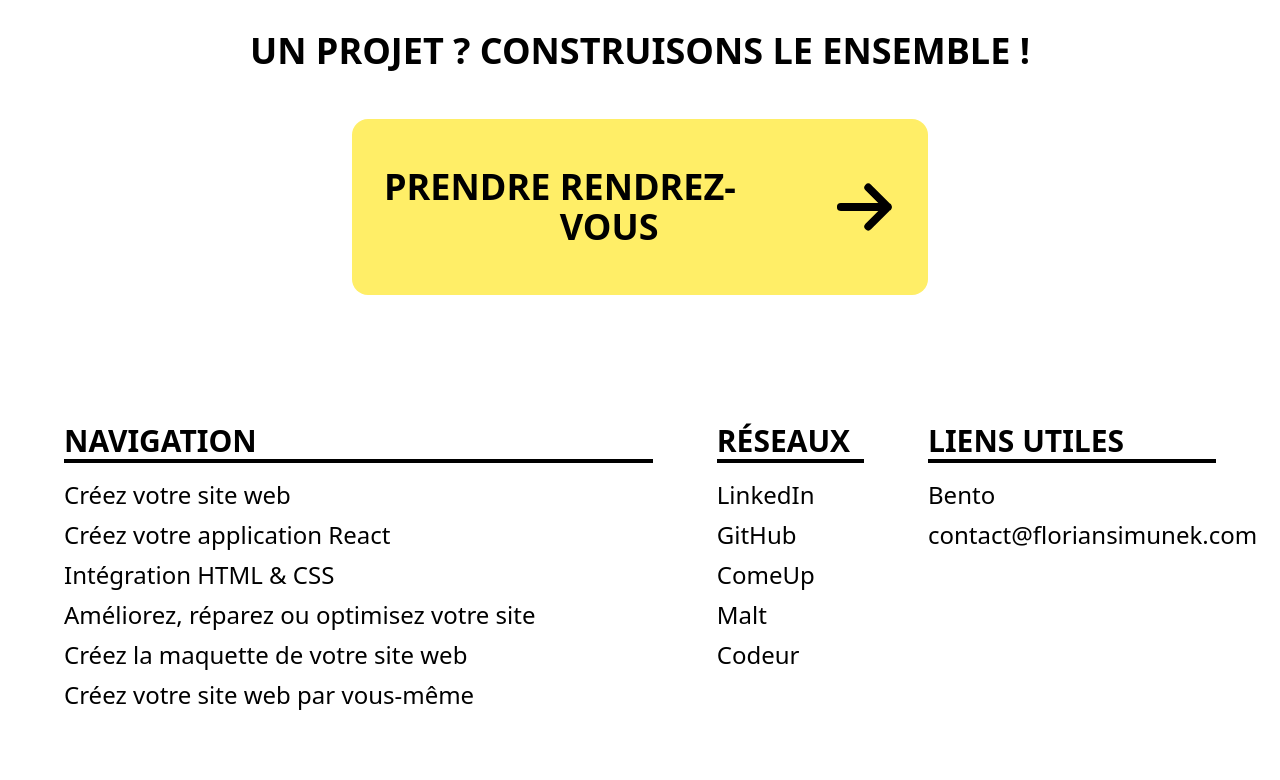
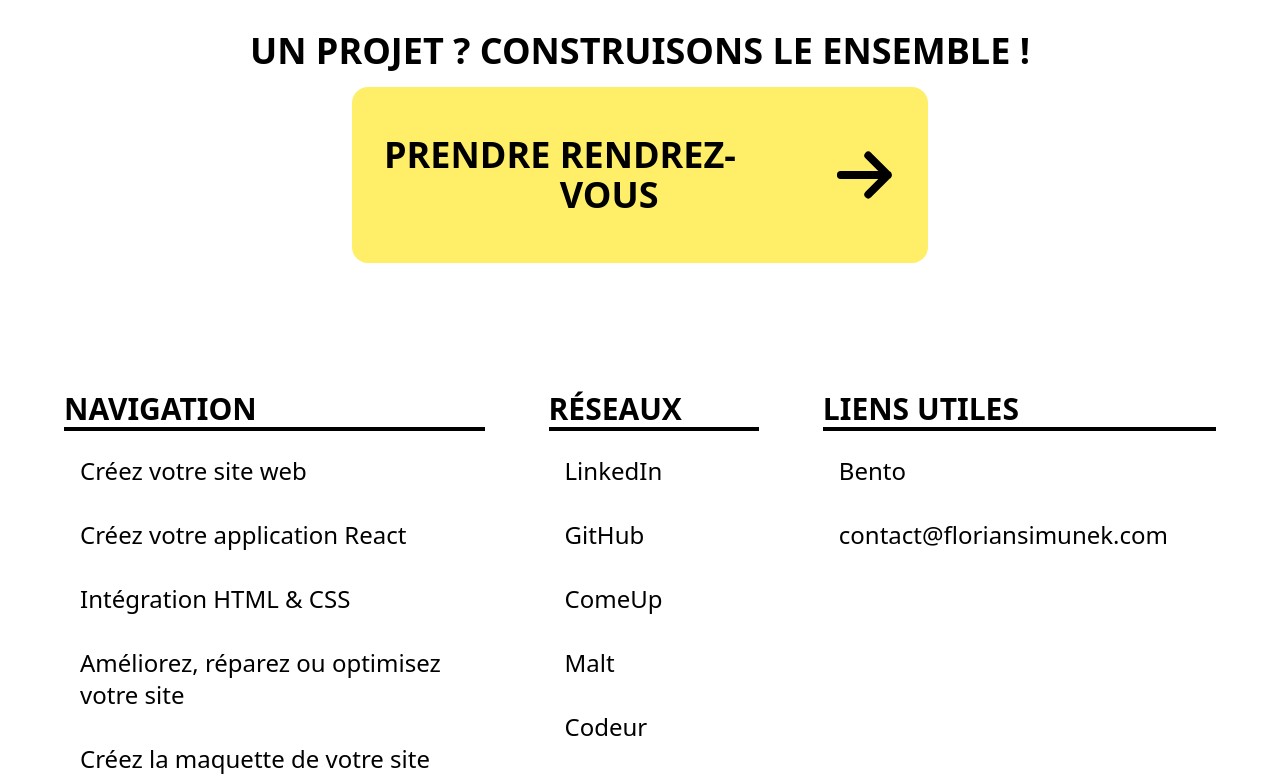
Before and after one commit to floriansimunek/floriansimunek.com, a React (Vite) app: page / in a window 1280 px wide. Shown: the part 5633-6413 px from the top of the page. Built offline with nearby package versions, Linux system fonts and the light colour scheme; a web font is replaced by a local one.

Commit message:
💫 Add Footer animations

```diff
--- a/src/components/Footer.jsx
+++ b/src/components/Footer.jsx
@@ -1,3 +1,4 @@
+import { HashLink } from 'react-router-hash-link';
 import ArrowLink from './ArrowLink';
 import CTA from './CTA';
 
@@ -23,128 +24,84 @@ function Footer() {
         <h4 className="uppercase text-2xl md:text-3xl lg:text-4xl font-bold">
           un projet ? construisons le ensemble !
         </h4>
-        <CTA className="lg:w-2/4 mx-auto lg:mt-8" dark />
+        <CTA className="lg:w-2/4 mx-auto" dark />
       </div>
       <div className="middle w-full">
         <nav className="w-full flex flex-col justify-center items-center gap-8 lg:gap-16 lg:flex-row lg:items-start">
-          <ul className="w-full flex flex-col gap-2">
-            <li className="uppercase mb-2 font-bold text-2xl md:text-3xl w-full border-b-4 border-black">
-              Navigation
-            </li>
-            <li>
-              <a href="#website-creation" className="text-lg md:text-2xl">
-                Créez votre site web
-              </a>
-            </li>
-            <li>
-              <a href="#react-app-creation" className="text-lg md:text-2xl">
+          <List wide>
+            <ListTitle>Navigation</ListTitle>
+            <ListItem to="website-creation">Créez votre site web</ListItem>
+            <ListItem to="react-app-creation">
               Créez votre application React
-              </a>
-            </li>
-            <li>
-              <a href="#html-css-integration" className="text-lg md:text-2xl">
+            </ListItem>
+            <ListItem to="html-css-integration">
               Intégration HTML & CSS
-              </a>
-            </li>
-            <li>
-              <a
-                href="#upgrade-repair-optimize"
-                className="text-lg md:text-2xl"
-              >
+            </ListItem>
+            <ListItem to="upgrade-repair-optimize">
               Améliorez, réparez ou optimisez votre site
-              </a>
-            </li>
-            <li>
-              <a href="#model-creation" className="text-lg md:text-2xl">
+            </ListItem>
+            <ListItem to="model-creation">
               Créez la maquette de votre site web
-              </a>
-            </li>
-            <li>
-              <a href="#learn-to-create" className="text-lg md:text-2xl">
+            </ListItem>
+            <ListItem to="learn-to-create">
               Créez votre site web par vous-même
-              </a>
-            </li>
-          </ul>
-          <ul className="w-full flex flex-col gap-2 lg:w-1/4">
-            <li className="uppercase mb-2 font-bold text-2xl md:text-3xl w-full border-b-4 border-black">
-              Réseaux
-            </li>
-            <li>
-              <a
-                href="https://www.linkedin.com/in/simunek-florian/"
-                className="text-lg md:text-2xl"
+            </ListItem>
+          </List>
+          <List>
+            <ListTitle>Réseaux</ListTitle>
+            <ListItem
+              to="https://www.linkedin.com/in/simunek-florian/"
               target="_blank"
               rel="noreferrer"
             >
               LinkedIn
-              </a>
-            </li>
-            <li>
-              <a
-                href="https://github.com/floriansimunek"
-                className="text-lg md:text-2xl"
+            </ListItem>
+            <ListItem
+              to="https://github.com/floriansimunek"
               target="_blank"
               rel="noreferrer"
             >
               GitHub
-              </a>
-            </li>
-            <li>
-              <a
-                href="https://comeup.com/fr/@florian-s"
-                className="text-lg md:text-2xl"
+            </ListItem>
+            <ListItem
+              to="https://comeup.com/fr/@florian-s"
               target="_blank"
               rel="noreferrer"
             >
               ComeUp
-              </a>
-            </li>
-            <li>
-              <a
-                href="https://www.malt.fr/profile/floriansimunek"
-                className="text-lg md:text-2xl"
+            </ListItem>
+            <ListItem
+              to="https://www.malt.fr/profile/floriansimunek"
               target="_blank"
               rel="noreferrer"
             >
               Malt
-              </a>
-            </li>
-            <li>
-              <a
-                href="https://www.codeur.com/-florian_s"
-                className="text-lg md:text-2xl"
+            </ListItem>
+            <ListItem
+              to="https://www.codeur.com/-florian_s"
               target="_blank"
               rel="noreferrer"
             >
               Codeur
-              </a>
-            </li>
-          </ul>
-          <ul className="w-full flex flex-col gap-2 lg:w-1/4">
-            <li className="uppercase mb-2 font-bold text-2xl md:text-3xl w-full border-b-4 border-black">
-              Liens utiles
-            </li>
-            <li>
-              <a
-                href="https://bento.me/florian-simunek"
-                className="text-lg md:text-2xl"
+            </ListItem>
+          </List>
+          <List>
+            <ListTitle>Liens utiles</ListTitle>
+            <ListItem
+              to="https://bento.me/florian-simunek"
               target="_blank"
               rel="noreferrer"
             >
               Bento
-              </a>
-            </li>
-            <li>
-              <a
-                href="mailto:contact@floriansimunek.com"
-                className="text-lg md:text-2xl"
+            </ListItem>
+            <ListItem
+              to="mailto:contact@floriansimunek.com"
               target="_blank"
               rel="noreferrer"
             >
               contact@floriansimunek.com
-              </a>
-            </li>
-          </ul>
+            </ListItem>
+          </List>
         </nav>
       </div>
       <div className="bottom w-full flex justify-center items-end">
@@ -165,4 +122,52 @@ function Footer() {
   );
 }
 
+function List({ children, wide = false }) {
+  return (
+    <ul
+      className={`w-full flex flex-col gap-2 md:gap-0 ${
+        !wide ? 'lg:w-1/2' : 'w-full'
+      }`}
+    >
+      {children}
+    </ul>
+  );
+}
+
+function ListTitle({ children }) {
+  return (
+    <li className="uppercase mb-2 font-bold text-2xl md:text-3xl w-full border-b-4 border-black">
+      {children}
+    </li>
+  );
+}
+
+function ListItem({ children, to, ...props }) {
+  return (
+    <li>
+      <HashLink
+        to={props.target ? to : `/#` + to}
+        className="flex justify-between items-center group relative text-lg md:text-2xl md:px-4 md:py-4 hover:bg-primary hover:font-semibold rounded-md transition-all"
+        smooth
+        {...props}
+      >
+        {children}
+        <svg
+          xmlns="http://www.w3.org/2000/svg"
+          fill="none"
+          viewBox="0 0 24 24"
+          strokeWidth={3}
+          className={`hidden md:block md:w-8 md:h-8 stroke-black -translate-x-16 group-hover:translate-x-0 scale-0 group-hover:scale-100 transition-all`}
+        >
+          <path
+            strokeLinecap="round"
+            strokeLinejoin="round"
+            d="M13.5 4.5 21 12m0 0-7.5 7.5M21 12H3"
+          />
+        </svg>
+      </HashLink>
+    </li>
+  );
+}
+
 export default Footer;
```
Lines whose indentation alone changed are shown as unchanged.
